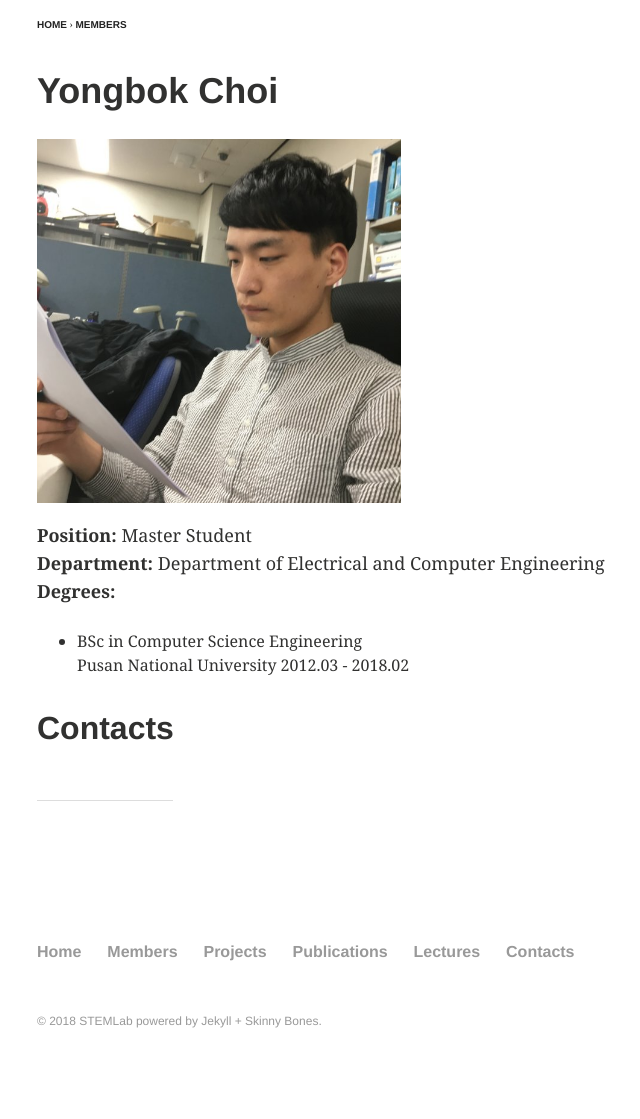
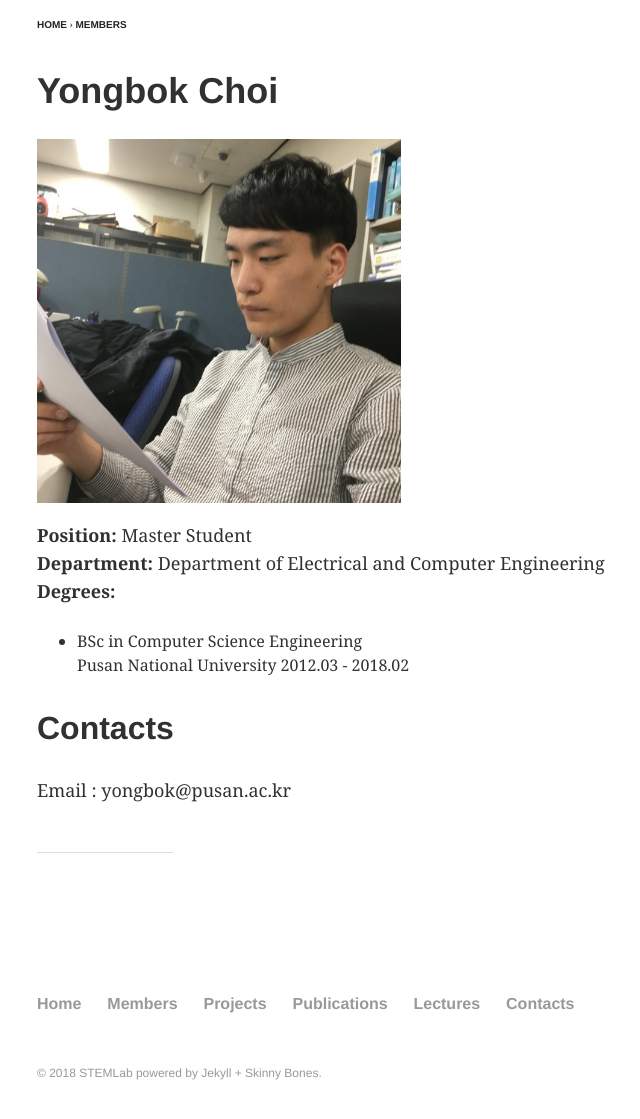
Before and after one commit to STEMLab/STEMLab.github.io, a Jekyll site: the page built from _posts/members/2018-02-27-dragonbok.md, in a window 1280 px wide, cut to the strip 104-1263 px from the top of the page. Shown: the top 1119 px of the strip, without its empty margins (59-699 px from the left). Built offline with Jekyll 4.4.1, drawn with Linux system fonts in a browser that asks for light colours.

Commit message:
Update 2018-02-27-dragonbok.md

```diff
--- a/_posts/members/2018-02-27-dragonbok.md
+++ b/_posts/members/2018-02-27-dragonbok.md
@@ -20,3 +20,4 @@ image:
 Pusan National University 2012.03 - 2018.02
 
 ## Contacts
+Email : yongbok@pusan.ac.kr
```
